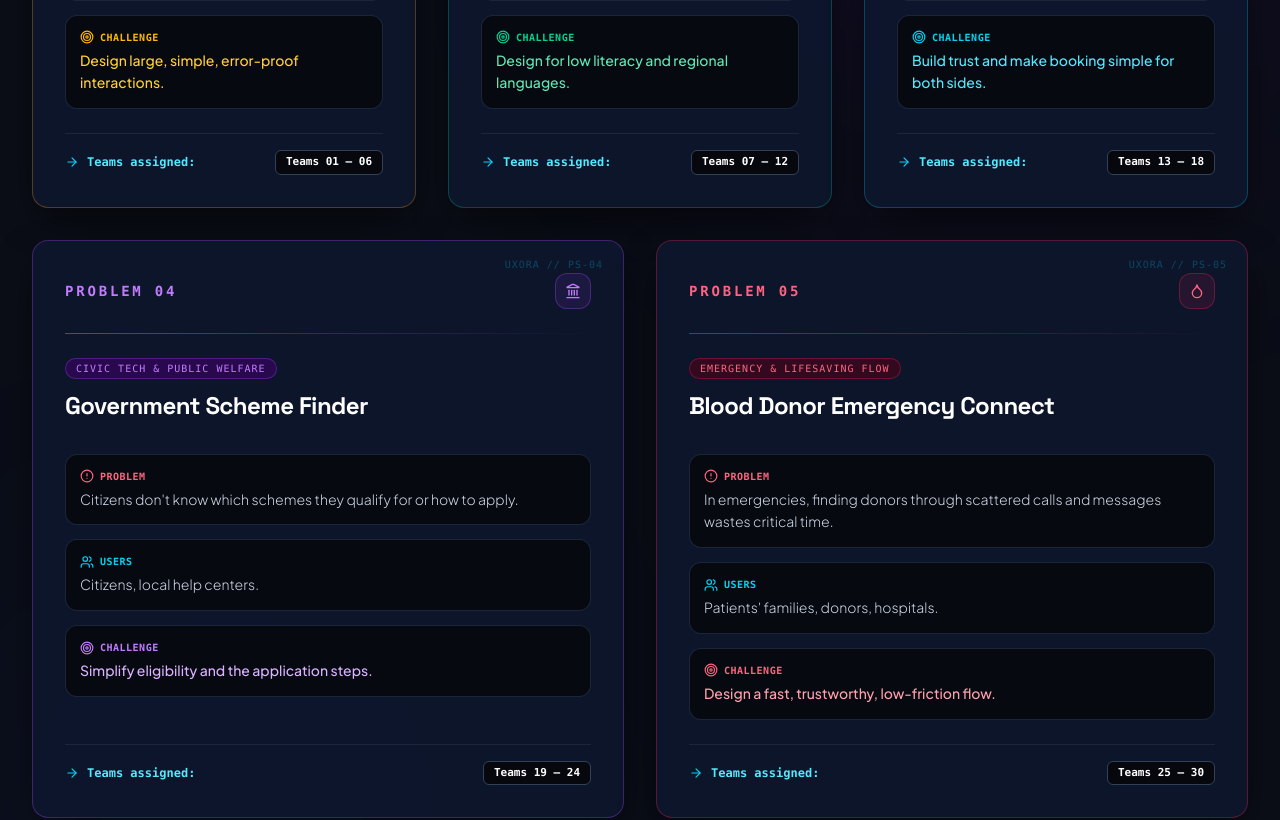
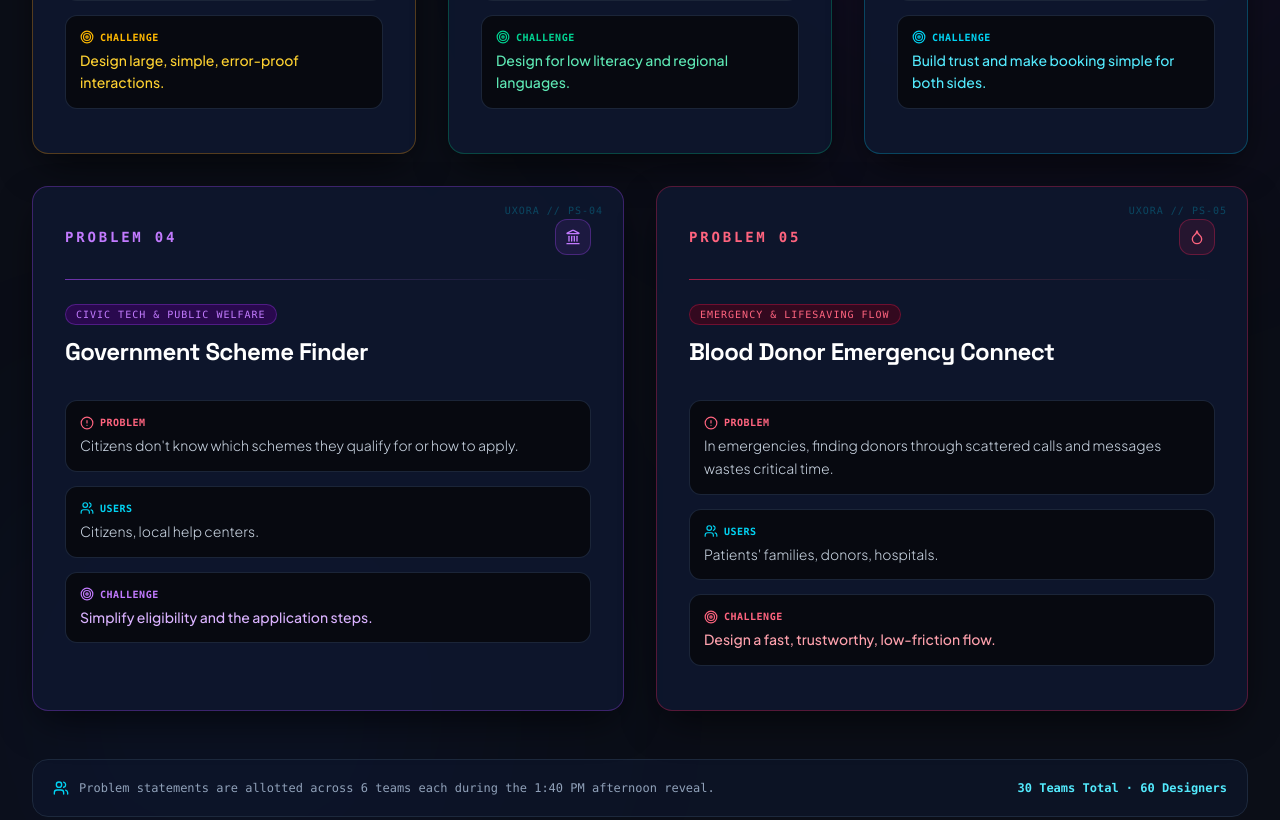
Before and after one commit to subashp2255-gif/UI-UX, a React (Vite) app: page / in a window 1280 px wide. Shown: the part 6060-6880 px from the top of the page. Built offline with nearby package versions, Linux system fonts and the light colour scheme.

Commit message:
feat: add hackathon data source and Challenge component

```diff
--- a/src/components/Challenge.jsx
+++ b/src/components/Challenge.jsx
@@ -8,7 +8,6 @@ import {
   Users,
   Target,
   AlertCircle,
-  ArrowRight,
   Sparkles,
 } from 'lucide-react';
 import { CHALLENGE_STATEMENTS } from '../data/hackathonData';
@@ -186,19 +185,6 @@ export default function Challenge() {
                     </div>
                   </div>
                 </div>
-
-                {/* Footer: Allotment */}
-                <div className="pt-4 mt-3 border-t border-slate-800/90">
-                  <div className="flex items-center justify-between text-xs font-mono">
-                    <div className="flex items-center gap-2 text-cyan-300 font-bold">
-                      <ArrowRight className="w-3.5 h-3.5 text-cyan-400 group-hover:translate-x-1 transition-transform" />
-                      <span>Teams assigned:</span>
-                    </div>
-                    <span className="text-white bg-[#07080E] px-2.5 py-1 rounded-md border border-slate-700 font-semibold text-[11px]">
-                      {item.teamsAssigned}
-                    </span>
-                  </div>
-                </div>
               </div>
             );
           })}
--- a/src/data/hackathonData.js
+++ b/src/data/hackathonData.js
@@ -156,7 +156,6 @@ export const CHALLENGE_STATEMENTS = [
     problem: "Elderly people struggle with apps for medicines, bills, and appointments.",
     users: "Seniors, family caregivers.",
     challenge: "Design large, simple, error-proof interactions.",
-    teamsAssigned: "Teams 01 – 06",
     colorTheme: "amber",
   },
   {
@@ -168,7 +167,6 @@ export const CHALLENGE_STATEMENTS = [
     problem: "Farmers lack clear, timely information on crop prices, weather, and selling points.",
     users: "Small farmers, agri-officers.",
     challenge: "Design for low literacy and regional languages.",
-    teamsAssigned: "Teams 07 – 12",
     colorTheme: "emerald",
   },
   {
@@ -180,7 +178,6 @@ export const CHALLENGE_STATEMENTS = [
     problem: "Finding trusted electricians, plumbers, maids, or tutors depends on word of mouth.",
     users: "Households, service workers.",
     challenge: "Build trust and make booking simple for both sides.",
-    teamsAssigned: "Teams 13 – 18",
     colorTheme: "blue",
   },
   {
@@ -192,7 +189,6 @@ export const CHALLENGE_STATEMENTS = [
     problem: "Citizens don't know which schemes they qualify for or how to apply.",
     users: "Citizens, local help centers.",
     challenge: "Simplify eligibility and the application steps.",
-    teamsAssigned: "Teams 19 – 24",
     colorTheme: "purple",
   },
   {
@@ -204,7 +200,6 @@ export const CHALLENGE_STATEMENTS = [
     problem: "In emergencies, finding donors through scattered calls and messages wastes critical time.",
     users: "Patients' families, donors, hospitals.",
     challenge: "Design a fast, trustworthy, low-friction flow.",
-    teamsAssigned: "Teams 25 – 30",
     colorTheme: "rose",
   },
 ];
```
